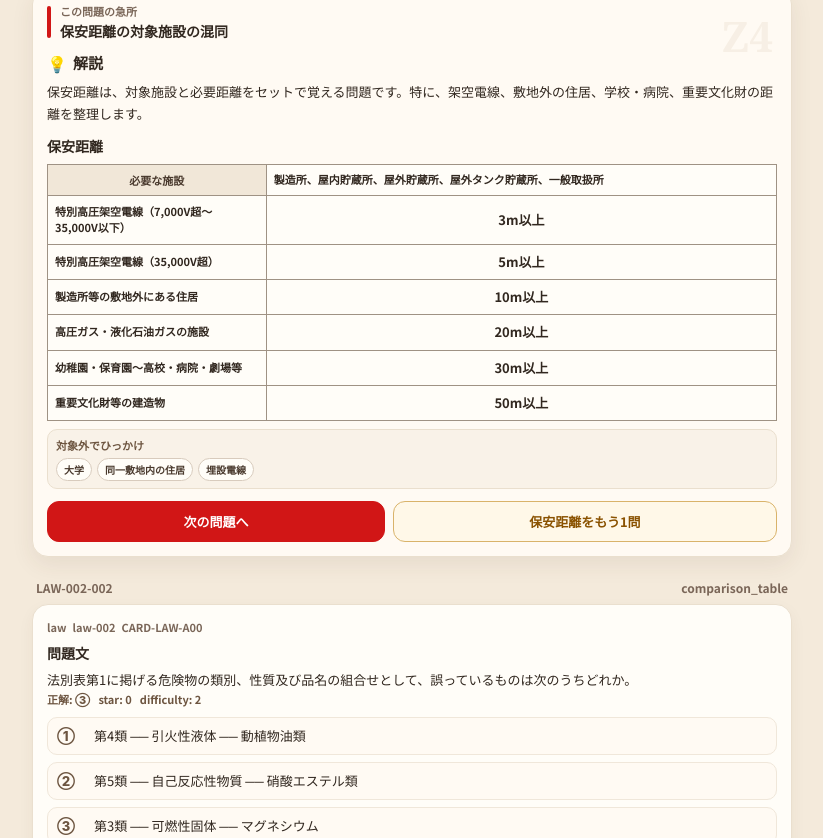
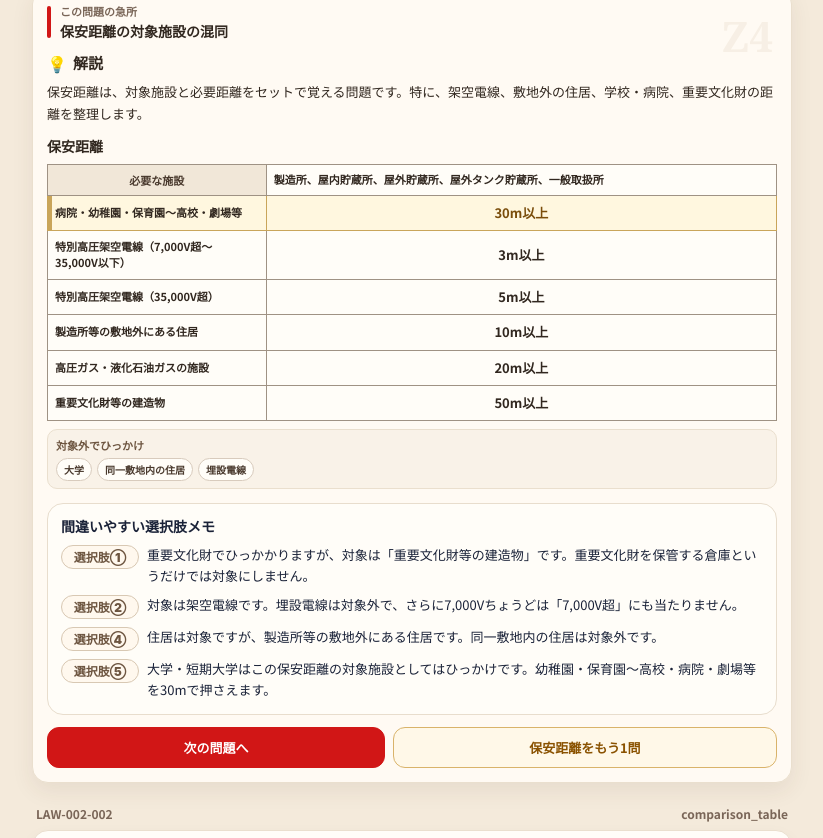
Before and after one commit to tvf6usmhq5pm-crypto/otu4_reboot, a Next.js app: page /dev/explanation-preview in a window 1280 px wide. Shown: the part 3602-4440 px from the top of the page, without its empty margins (228-1051 px from the left). Built offline with nearby package versions, Linux system fonts and the light colour scheme.

Commit message:
refactor: highlight key facility distance

```diff
--- a/components/quiz/explanation/FacilityMap.tsx
+++ b/components/quiz/explanation/FacilityMap.tsx
@@ -26,12 +26,32 @@ export function FacilityMap({ facilityItems }: FacilityMapProps) {
             </td>
           </tr>
 
-          {targetItems.map((item) => (
-            <tr key={`${item.label}-${item.distance}`}>
-              <td style={facilityCellStyle}>{item.label}</td>
-              <td style={distanceCellStyle}>{item.distance}</td>
-            </tr>
-          ))}
+          {targetItems.map((item) => {
+            const isKey = item.isKey === true;
+            const facilityStyle: CSSProperties = isKey
+              ? {
+                  ...facilityCellStyle,
+                  background: '#FFF7DF',
+                  borderColor: '#C9A55A',
+                  boxShadow: 'inset 4px 0 0 #C9A55A',
+                }
+              : facilityCellStyle;
+            const distanceStyle: CSSProperties = isKey
+              ? {
+                  ...distanceCellStyle,
+                  background: '#FFF7DF',
+                  borderColor: '#C9A55A',
+                  color: '#7A4D0B',
+                }
+              : distanceCellStyle;
+
+            return (
+              <tr key={`${item.label}-${item.distance}`}>
+                <td style={facilityStyle}>{item.label}</td>
+                <td style={distanceStyle}>{item.distance}</td>
+              </tr>
+            );
+          })}
         </tbody>
       </table>
 
--- a/data/explanation_meta_pilot_law_v1.ts
+++ b/data/explanation_meta_pilot_law_v1.ts
@@ -123,6 +123,12 @@ export const explanationMetaPilotLawV1: ExplanationMetaMap = {
       '保安距離は、対象施設と必要距離をセットで覚える問題です。特に、架空電線、敷地外の住居、学校・病院、重要文化財の距離を整理します。',
     facilityItems: [
       {
+        label: '病院・幼稚園・保育園〜高校・劇場等',
+        status: 'target',
+        distance: '30m以上',
+        isKey: true,
+      },
+      {
         label: '特別高圧架空電線（7,000V超〜35,000V以下）',
         status: 'target',
         distance: '3m以上',
@@ -143,11 +149,6 @@ export const explanationMetaPilotLawV1: ExplanationMetaMap = {
         distance: '20m以上',
       },
       {
-        label: '幼稚園・保育園〜高校・病院・劇場等',
-        status: 'target',
-        distance: '30m以上',
-      },
-      {
         label: '重要文化財等の建造物',
         status: 'target',
         distance: '50m以上',
@@ -165,6 +166,12 @@ export const explanationMetaPilotLawV1: ExplanationMetaMap = {
         status: 'excluded',
       },
     ],
+    optionMemos: {
+      0: '重要文化財でひっかかりますが、対象は「重要文化財等の建造物」です。重要文化財を保管する倉庫というだけでは対象にしません。',
+      1: '対象は架空電線です。埋設電線は対象外で、さらに7,000Vちょうどは「7,000V超」にも当たりません。',
+      3: '住居は対象ですが、製造所等の敷地外にある住居です。同一敷地内の住居は対象外です。',
+      4: '大学・短期大学はこの保安距離の対象施設としてはひっかけです。幼稚園・保育園〜高校・病院・劇場等を30mで押さえます。',
+    },
     reviewCtaLabel: '保安距離をもう1問',
   },
 
--- a/data/explanation_meta_types.ts
+++ b/data/explanation_meta_types.ts
@@ -66,6 +66,7 @@ export type FacilityMapItem = {
   distance?: string;
   note?: string;
   variant?: RowVariant;
+  isKey?: boolean;
 };
 
 export type DiagramNode = {
```
